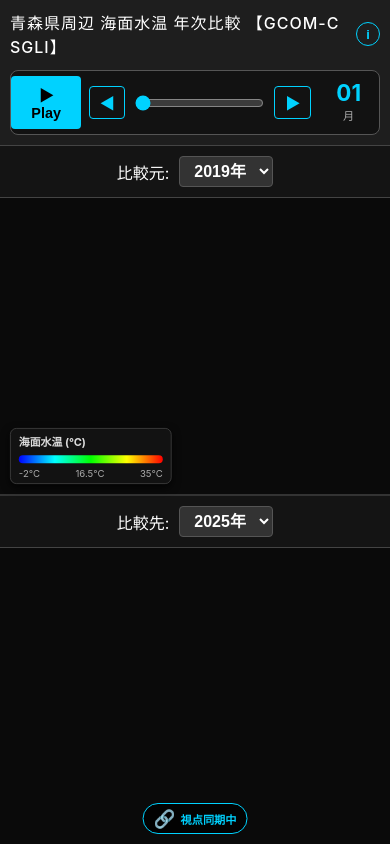
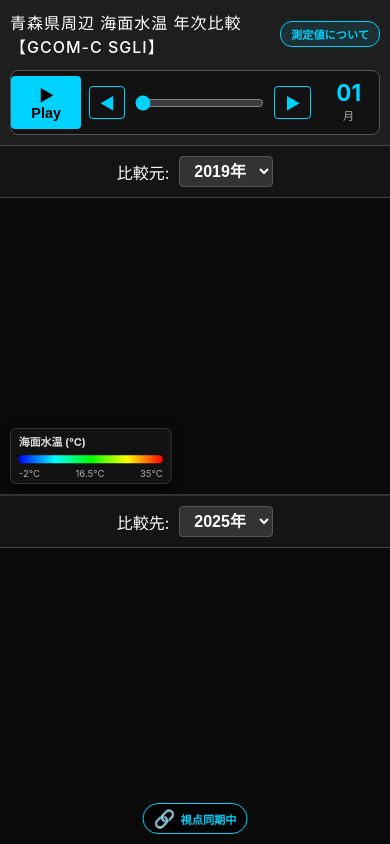
Before and after one commit to fore1f/mutsu-bay-sst, a plain HTML site: page index.html in a window 390 px wide. Drawn offline with nearby package versions, Linux system fonts and the light colour scheme.

Commit message:
Refine: Change info toggle label to '測定値について' for better clarity on mobile

```diff
--- a/index.html
+++ b/index.html
@@ -267,18 +267,19 @@
         }
 
         #info-toggle-btn {
-            background: none;
+            background: rgba(0, 210, 255, 0.1);
             border: 1px solid #00d2ff;
             color: #00d2ff;
-            border-radius: 50%;
-            width: 24px;
-            height: 24px;
-            padding: 0;
+            border-radius: 12px;
+            width: auto;
+            height: auto;
+            padding: 4px 10px;
             display: none; /* Desktop hidden */
             align-items: center;
             justify-content: center;
-            font-size: 0.8rem;
+            font-size: 0.7rem;
             flex-shrink: 0;
+            cursor: pointer;
         }
 
         /* Mobile Responsive Styles */
@@ -366,7 +367,7 @@
         <div class="title-container">
             <div class="title-wrapper">
                 <h1>青森県周辺 海面水温 年次比較 【GCOM-C SGLI】</h1>
-                <button id="info-toggle-btn">i</button>
+                <button id="info-toggle-btn">測定値について</button>
             </div>
             <p id="header-desc" class="header-desc">気候変動観測衛星「しきさい」（GCOM-C）によって観測された海面水温 (SST) です。<strong>特殊なカメラで撮影・計測した「海の一番上の表面温度（海面水温）」の月間平均データ</strong>です。空間分解能約250mで沿岸付近まで観測できることが特徴です。雲がある場合には観測できないためデータが欠損します。 JAXA Earth API では空間分解能約250mの全球データを掲載しています。昼(Daytime)のデータは各地の地方時における午前10時半頃に観測されたデータです。</p>
         </div>
@@ -452,7 +453,7 @@
         document.getElementById('info-toggle-btn').addEventListener('click', function() {
             const desc = document.getElementById('header-desc');
             desc.classList.toggle('active');
-            this.textContent = desc.classList.contains('active') ? '×' : 'i';
+            this.textContent = desc.classList.contains('active') ? ' 閉じる ' : '測定値について';
         });
     </script>
 </body>
```
